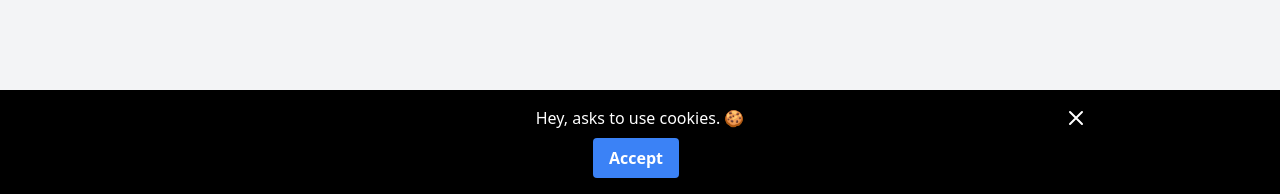
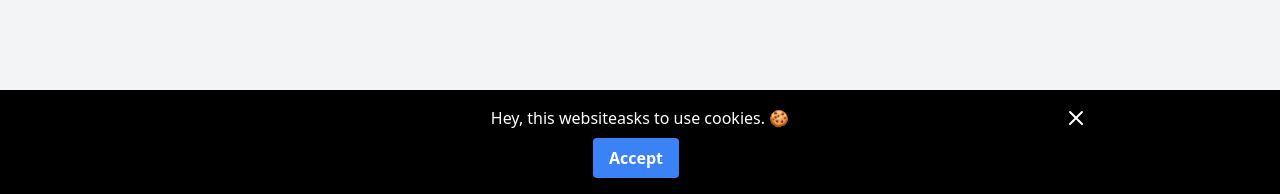
Before and after one commit to ilyaizen/hn-clone, a FastAPI app: page / in a window 1280 px wide. Shown: the part 606-800 px from the top of the page. Run offline with FastAPI, Linux system fonts and the light colour scheme; data that the repository does not hold is empty; some libraries are stand-ins or nearby versions.

Commit message:
Update index.html

```diff
--- a/templates/index.html
+++ b/templates/index.html
@@ -247,7 +247,7 @@
       class="fixed bottom-0 left-0 right-0 z-50 hidden bg-black p-4 text-center text-white"
     >
       <div class="relative mx-auto max-w-4xl">
-        <p class="mb-2">Hey, asks to use cookies. 🍪</p>
+        <p class="mb-2">Hey, this websiteasks to use cookies. 🍪</p>
         <button
           id="accept-cookies"
           class="mr-2 rounded bg-blue-500 px-4 py-2 font-bold text-white hover:bg-blue-700"
```
